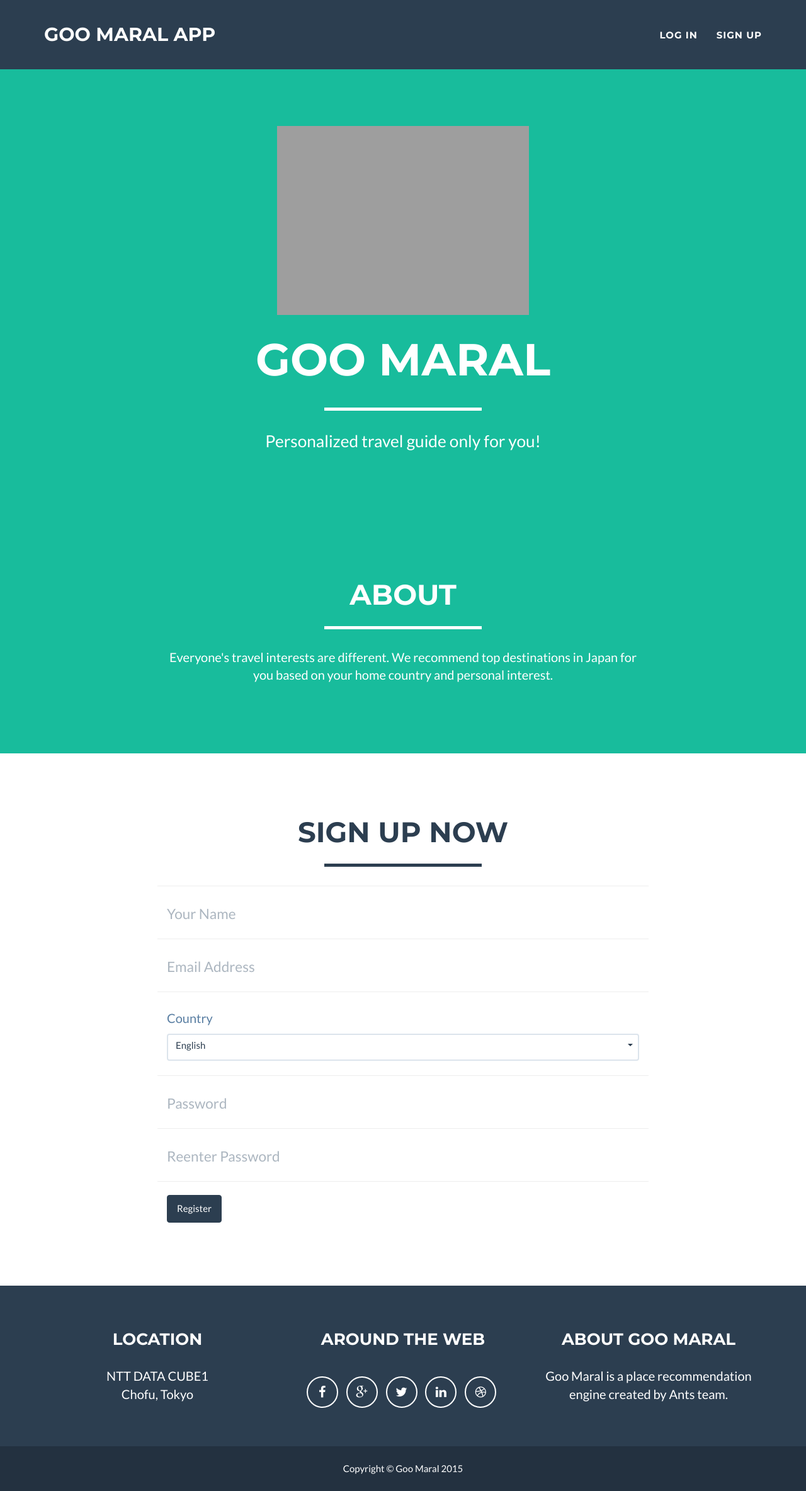
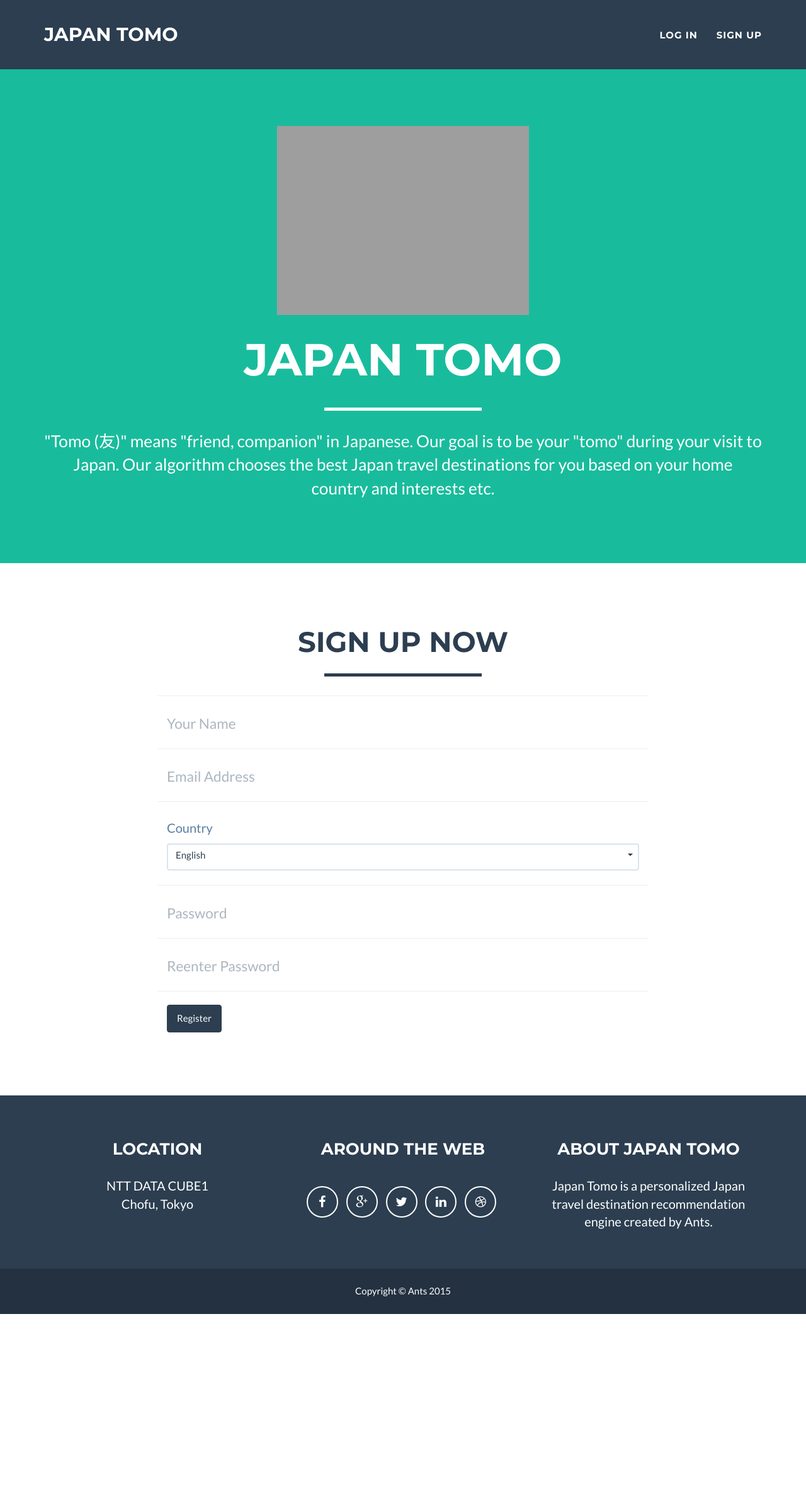
Before and after one commit to mglhacks/nttdata_app, a Flask app: page / in a window 1280 px wide. Shown: the whole page at 63% size. After the commit the page ends 2086 px from the top, so only its background shows below. Run offline with Flask 2, Linux system fonts and the light colour scheme; parts of the project's set-up code (start-up, migrations or seed data) failed here and were passed over; some libraries are stand-ins or nearby versions; grey boxes are pictures that could not be loaded.

Commit message:
Layout wordings change

```diff
--- a/goomaral_server/templates/index.html
+++ b/goomaral_server/templates/index.html
@@ -9,38 +9,17 @@
             <div class="col-lg-12">
                 <img class="img-responsive" src="img/japan.png" alt="">
                 <div class="intro-text">
-                    <span class="name">Goo Maral</span>
+                    <span class="name">Japan Tomo</span>
                     <hr class="star-light">
-                    <span class="skills">Personalized travel guide only for you!</span>
+                    <span class="skills">
+                        "Tomo (友)" means "friend, companion" in Japanese. Our goal is to be your "tomo" during your visit to Japan.
+                        Our algorithm chooses the best Japan travel destinations for you based on your home country and interests etc.
+                    </span>
                 </div>
             </div>
         </div>
     </div>
 </header>
-
-<!-- About Section -->
-<section class="success" id="about">
-    <div class="container">
-        <div class="row">
-            <div class="col-lg-12 text-center">
-                <h2>About</h2>
-                <hr class="star-light">
-            </div>
-        </div>
-        <div class="row">
-            <div class="col-lg-8 col-lg-offset-2 text-center">
-                <p>Everyone's travel interests are different. We recommend top destinations in Japan for you based on your home country and
-                    personal interest.
-                </p>
-            </div>
-            <!-- <div class="col-lg-8 col-lg-offset-2 text-center">
-            <a href="#" class="btn btn-lg btn-outline">
-            <i class="fa fa-download"></i> Download Theme
-            </a>
-            </div> -->
-        </div>
-    </div>
-</section>
 
 <!-- Form Section -->
 <section id="register">
--- a/goomaral_server/templates/layout.html
+++ b/goomaral_server/templates/layout.html
@@ -9,7 +9,7 @@
     <meta name="description" content="">
     <meta name="author" content="">
 
-    <title>Goo Maral App</title>
+    <title>Japan Tomo: Personalized Japan Travel Destinations Recommender</title>
 
     <!-- Bootstrap Core CSS - Uses Bootswatch Flatly Theme: http://bootswatch.com/flatly/ -->
     <link href="css/bootstrap.min.css" rel="stylesheet">
@@ -46,7 +46,7 @@
                     <span class="icon-bar"></span>
                     <span class="icon-bar"></span>
                 </button>
-                <a class="navbar-brand" href="/">Goo Maral App</a>
+                <a class="navbar-brand" href="/">Japan Tomo</a>
             </div>
 
             <!-- Collect the nav links, forms, and other content for toggling -->
@@ -122,8 +122,8 @@
                         </ul>
                     </div>
                     <div class="footer-col col-md-4">
-                        <h3>About Goo Maral</h3>
-                        <p>Goo Maral is a place recommendation engine created by Ants team.</p>
+                        <h3>About Japan Tomo</h3>
+                        <p>Japan Tomo is a personalized Japan travel destination recommendation engine created by Ants.</p>
                     </div>
                 </div>
             </div>
@@ -132,7 +132,7 @@
             <div class="container">
                 <div class="row">
                     <div class="col-lg-12">
-                        Copyright &copy; Goo Maral 2015
+                        Copyright &copy; Ants 2015
                     </div>
                 </div>
             </div>
```
